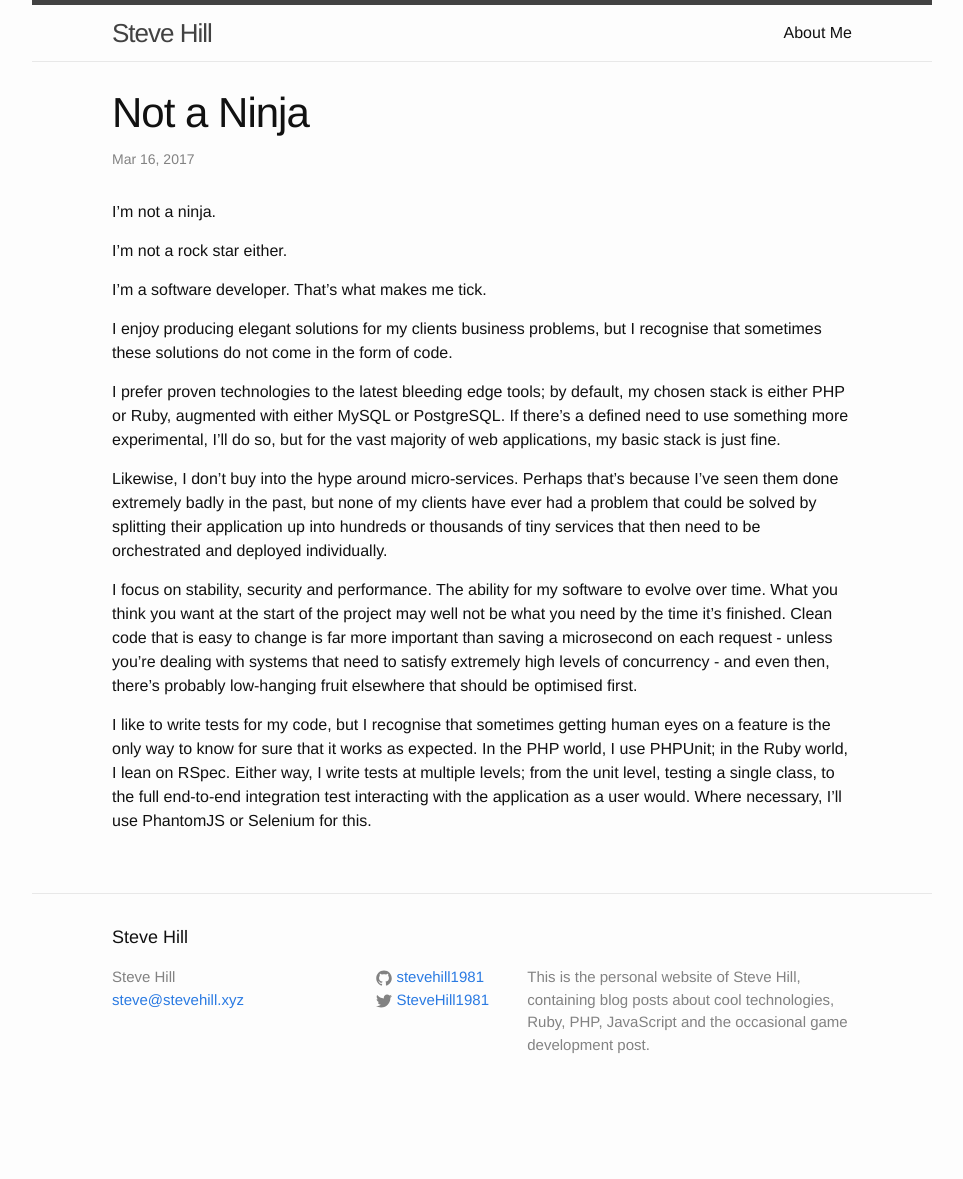
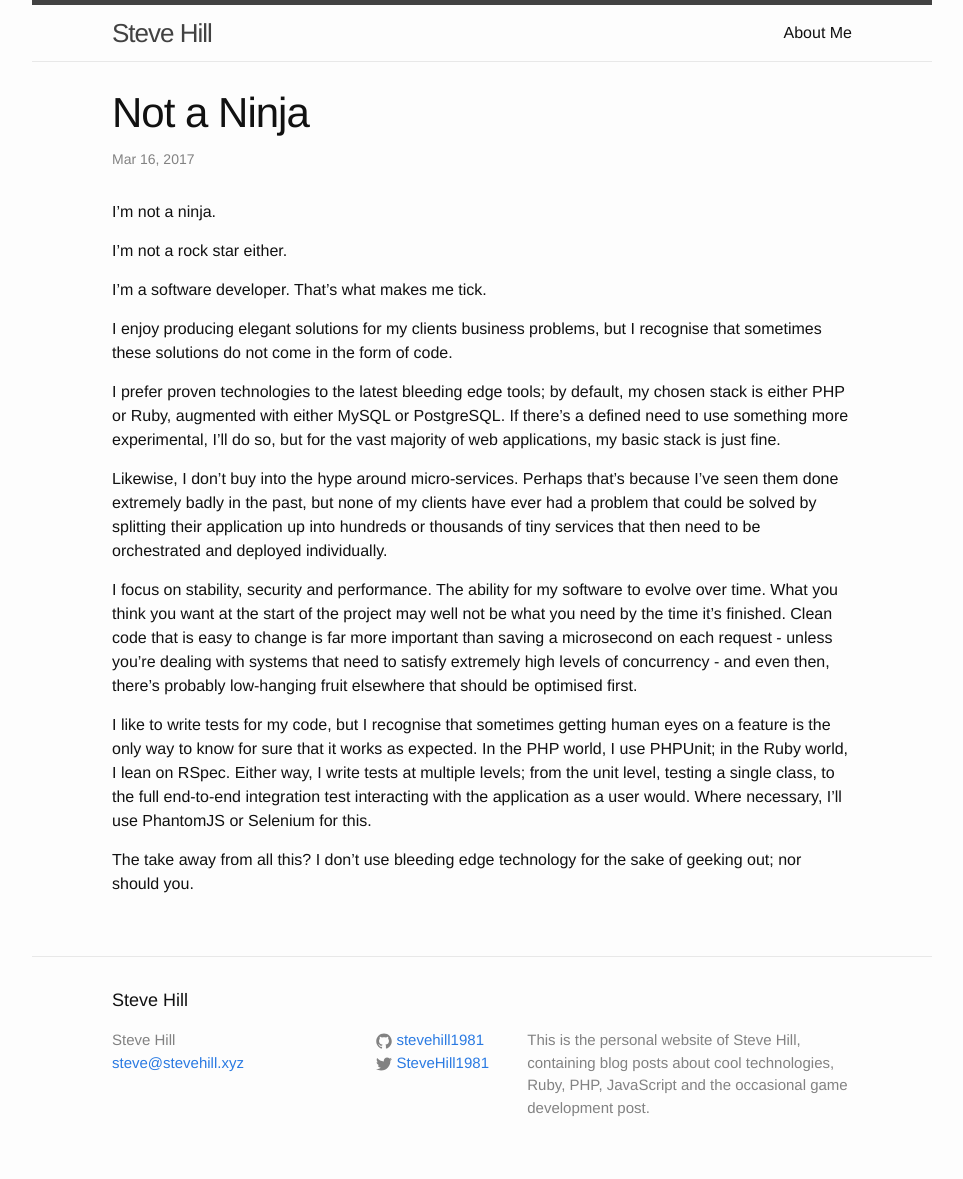
Before and after one commit to stevehill1981/stevehill1981.github.io, a Jekyll site: the page built from _posts/2017-03-16-not-a-ninja.md, in a window 1280 px wide. Shown: the whole page, without its empty margins (158-1121 px from the left). Built offline with Jekyll 4.4.1, drawn with Linux system fonts in a browser that asks for light colours; before the commit the page ends 1116 px from its top, so only the background shows below that.

Commit message:
Update again

```diff
--- a/_posts/2017-03-16-not-a-ninja.md
+++ b/_posts/2017-03-16-not-a-ninja.md
@@ -38,3 +38,6 @@ the PHP world, I use PHPUnit; in the Ruby world, I lean on RSpec. Either way, I
 write tests at multiple levels; from the unit level, testing a single class, to
 the full end-to-end integration test interacting with the application as a user
 would. Where necessary, I'll use PhantomJS or Selenium for this.
+
+The take away from all this? I don't use bleeding edge technology for the sake
+of geeking out; nor should you.
```
